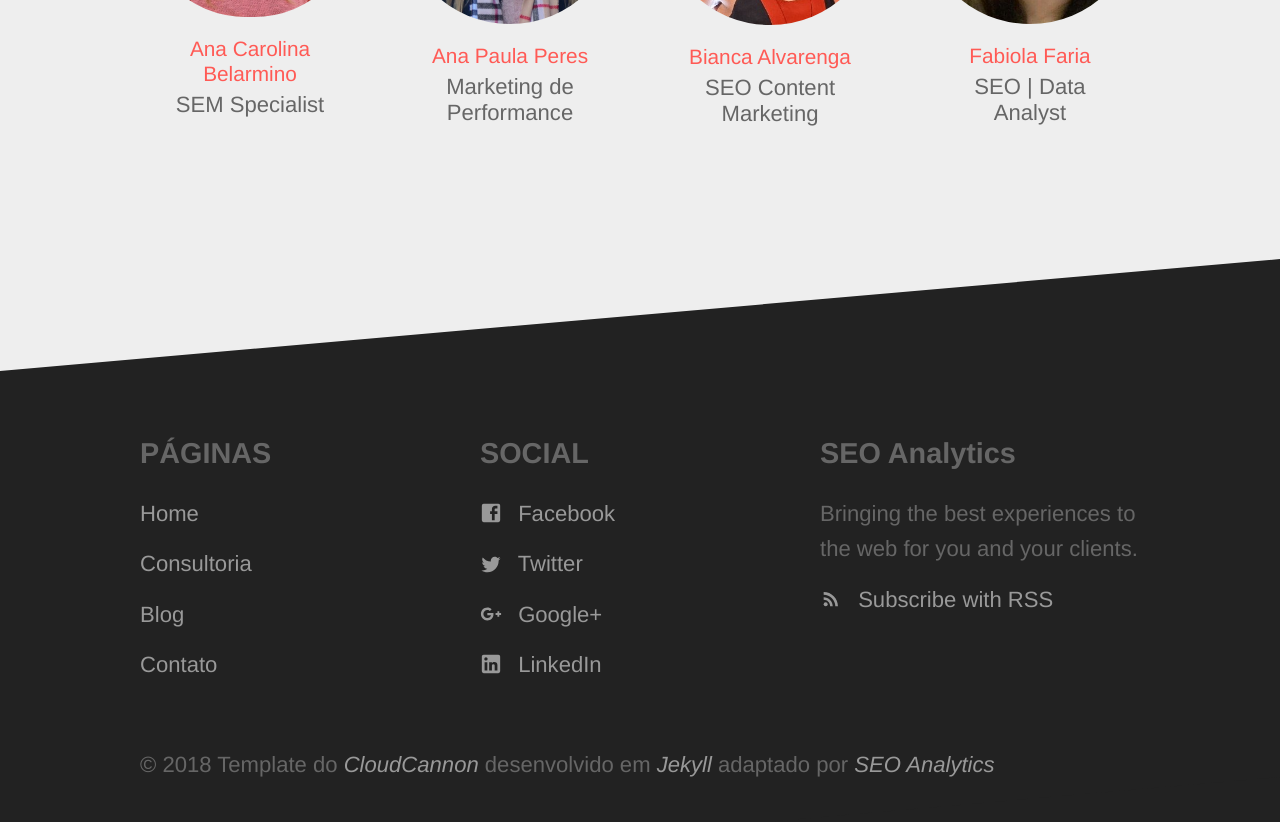
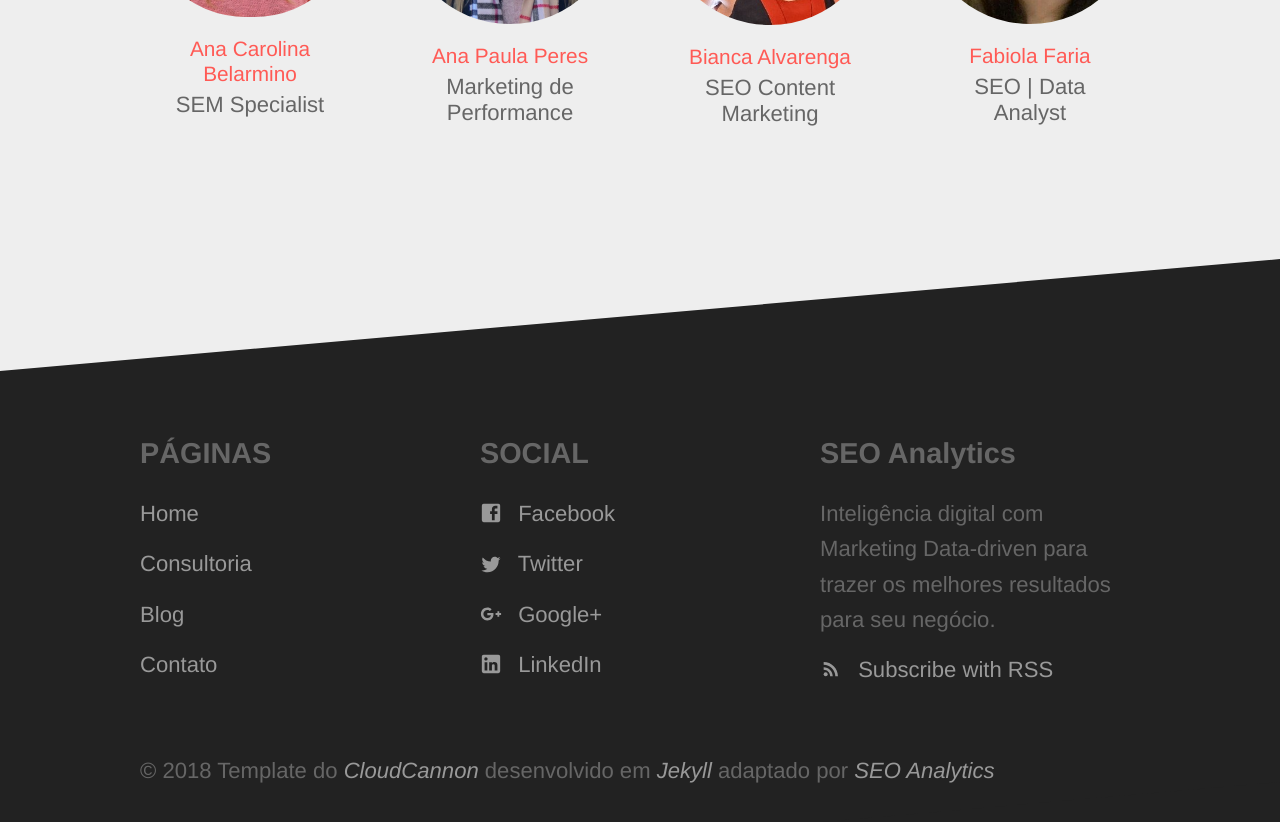
Before and after one commit to seoanalytics/seoanalytics.github.io, a Jekyll site: the page built from index.html, in a window 1280 px wide and 900 px high, scrolled down 1562 px. Shown: the top 822 px of the window. Built offline with Jekyll 4.4.1, drawn with Linux system fonts in a browser that asks for light colours.

Commit message:
Updated '_data/company.yml' via CloudCannon

```diff
--- a/_data/company.yml
+++ b/_data/company.yml
@@ -1,5 +1,5 @@
 title: SEO Analytics
-description: Bringing the best experiences to the web for you and your clients.
+description: Inteligência digital com Marketing Data-driven para trazer os melhores resultados para seu negócio.
 contact_email_address: fabiola.analytics@gmail.com
 contact_phone_number:
 address: '123 Example Street, Gooseburb, 9876, Ducktown, New Zealand'
```
